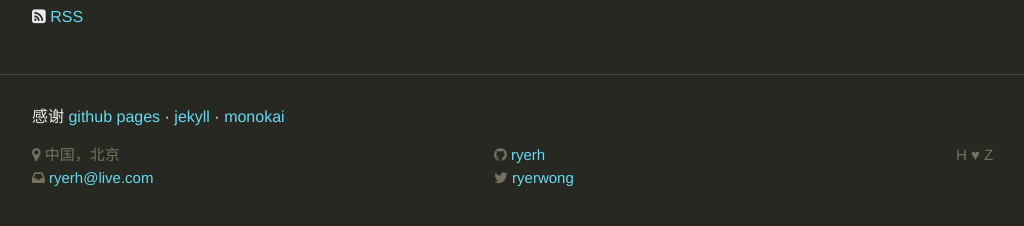
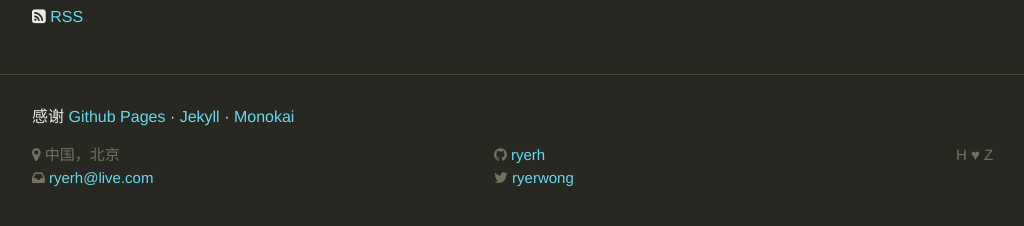
Before and after one commit to ryerh/ryerh.github.io, a Jekyll site: the page built from index.html, in a window 1280 px wide and 900 px high, scrolled down 3981 px. Shown: the part 651-877 px from the top of the window, without its empty margins (38-1062 px from the left). Built offline with Jekyll 4.4.1, drawn with Linux system fonts in a browser that asks for light colours; nearby versions of some CDN libraries; some of the changed text lies outside the part shown.

Commit message:
change blog title to uppercase

```diff
--- a/_config.yml
+++ b/_config.yml
@@ -8,7 +8,7 @@
 ###############################################################################
 # Custom site settings
 ###############################################################################
-title: Ryer the catcher
+title: RYER THE CATCHER
 email: ryerh@live.com
 address: 中国，北京
 description: H ♥︎ Z
@@ -16,7 +16,7 @@
 url: "http://ryerh.com" # the base hostname & protocol for your site
 # enforce_ssl: ryerh.com
 twitter_username: ryerwong
-github_username:  ryerh
+github_username: ryerh
 disqus_shorname: ryerh
 
 markdown: kramdown
--- a/_includes/footer.html
+++ b/_includes/footer.html
@@ -4,11 +4,11 @@
 
     <p class="footer-heading">
       <span>感谢</span>
-      <a href="https://pages.github.com/" target="_blank">github pages</a>
+      <a href="https://pages.github.com/" target="_blank">Github Pages</a>
       <span>&middot;</span>
-      <a href="https://jekyllrb.com/" target="_blank">jekyll</a>
+      <a href="https://jekyllrb.com/" target="_blank">Jekyll</a>
       <span>&middot;</span>
-      <a href="http://www.monokai.nl/blog/2006/07/15/textmate-color-theme/" target="_blank">monokai</a>
+      <a href="http://www.monokai.nl/blog/2006/07/15/textmate-color-theme/" target="_blank">Monokai</a>
     </p>
 
     <div class="footer-col-wrapper">
```
